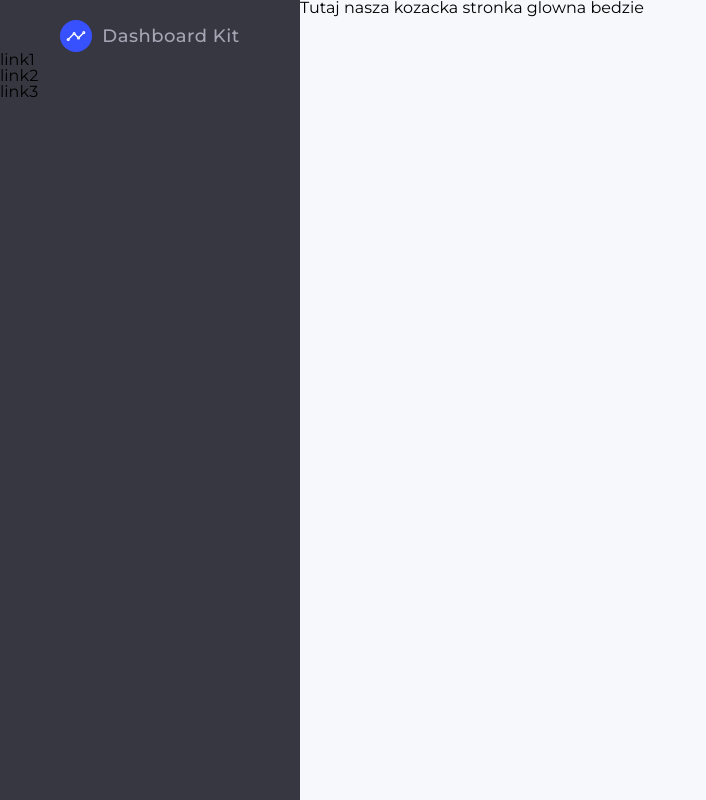
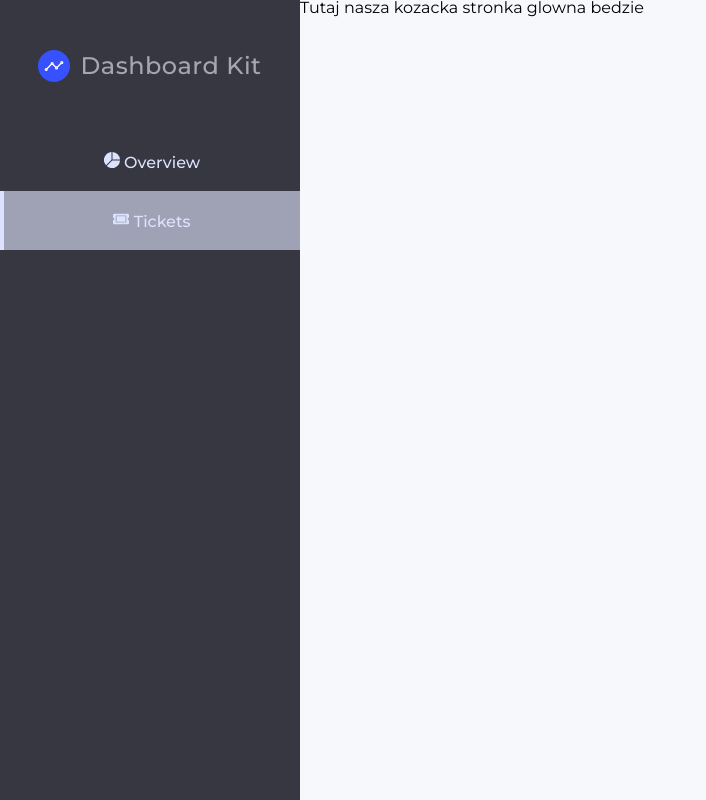
Before and after one commit to DonquixoteSabo/Admin-Dashboard, a React (Create React App) app: page /tickets in a window 1280 px wide. Shown: the whole page, without its empty margins (0-706 px from the left). Built offline with nearby package versions, Linux system fonts and the light colour scheme.

Commit message:
feat: :sparkles: Add navigation components

```diff
--- a/src/assets/styles/my-theme.ts
+++ b/src/assets/styles/my-theme.ts
@@ -4,7 +4,9 @@ const theme: DefaultTheme = {
   colors: {
     light: '#F7F8FC',
     dark: '#363740',
-    gray: '#A4A6B3',
+    gray1: '#A4A6B3',
+    gray2: '#DDE2FF',
+    gray3: '#9FA2B4',
     blue: '#3751FF',
   },
   fontSize: {
--- /dev/null
+++ b/src/components/atoms/Logo/index.tsx
@@ -0,0 +1,13 @@
+import { IoAnalyticsOutline } from 'react-icons/io5';
+import { Wrapper } from './styles';
+
+export const Logo = () => {
+  return (
+    <Wrapper>
+      <div className="icon-background">
+        <IoAnalyticsOutline />
+      </div>
+      <p>Dashboard Kit</p>
+    </Wrapper>
+  );
+};
--- /dev/null
+++ b/src/components/atoms/Logo/styles.ts
@@ -0,0 +1,25 @@
+import styled from 'styled-components';
+
+export const Wrapper = styled.div`
+  color: ${({ theme }) => theme.colors.gray1};
+  display: flex;
+  justify-content: center;
+  align-items: center;
+  padding: 30px 0 50px;
+  p {
+    font-weight: 500;
+    letter-spacing: 0.5px;
+    margin-left: 10px;
+    font-size: ${({ theme }) => theme.fontSize.xl};
+  }
+  .icon-background {
+    width: 32px;
+    height: 32px;
+    background-color: ${({ theme }) => theme.colors.blue};
+    border-radius: 32px;
+    display: grid;
+    place-items: center;
+    color: white;
+    font-size: 20px;
+  }
+`;
--- a/src/components/organism/Navigation/index.tsx
+++ b/src/components/organism/Navigation/index.tsx
@@ -1,49 +1,35 @@
-import styled from 'styled-components';
-import { IoAnalyticsOutline } from 'react-icons/io5';
-const Wrapper = styled.nav`
-  width: 100%;
-  height: 100%;
-  background-color: ${({ theme }) => theme.colors.dark};
-  padding: 20px 0;
-`;
+//react-icons
+import { BsFillPieChartFill } from 'react-icons/bs';
+import { FaTicketAlt } from 'react-icons/fa';
+//types
+import { Route } from './types';
+//styles
+import { Wrapper, List, StyledLink } from './styles';
+import { Logo } from 'components/atoms/Logo';
 
-const Logo = styled.div`
-  color: ${({ theme }) => theme.colors.gray};
-  display: flex;
-  justify-content: center;
-  align-items: center;
-  p {
-    font-weight: 500;
-    letter-spacing: 0.5px;
-    margin-left: 10px;
-    font-size: ${({ theme }) => theme.fontSize.l};
-  }
-  .icon-background {
-    width: 32px;
-    height: 32px;
-    background-color: ${({ theme }) => theme.colors.blue};
-    border-radius: 32px;
-    display: grid;
-    place-items: center;
-    color: white;
-    font-size: 20px;
-  }
-`;
-
+const links: Route[] = [
+  {
+    path: '/overview',
+    title: 'Overview',
+    icon: <BsFillPieChartFill />,
+  },
+  {
+    path: '/tickets',
+    title: 'Tickets',
+    icon: <FaTicketAlt />,
+  },
+];
 export const Navigation = () => {
   return (
     <Wrapper>
-      <Logo>
-        <div className="icon-background">
-          <IoAnalyticsOutline />
-        </div>
-        <p>Dashboard Kit</p>
-      </Logo>
-      <ul>
-        <li>link1</li>
-        <li>link2</li>
-        <li>link3</li>
-      </ul>
+      <Logo />
+      <List>
+        {links.map(({ path, title, icon }) => (
+          <StyledLink key={path} to={path}>
+            {icon} {title}
+          </StyledLink>
+        ))}
+      </List>
     </Wrapper>
   );
 };
--- /dev/null
+++ b/src/components/organism/Navigation/styles.ts
@@ -0,0 +1,32 @@
+import styled from 'styled-components';
+import { NavLink } from 'react-router-dom';
+export const Wrapper = styled.nav`
+  width: 100%;
+  height: 100%;
+  background-color: ${({ theme }) => theme.colors.dark};
+  padding: 20px 0;
+`;
+
+export const List = styled.ul`
+  display: flex;
+  flex-direction: column;
+`;
+export const StyledLink = styled(NavLink)`
+  text-decoration: none;
+  color: ${({ theme }) => theme.colors.gray2};
+  width: 100%;
+  text-align: center;
+  display: block;
+  padding: 20px;
+  transition: 0.3s;
+  border-left: 4px solid transparent;
+  font-size: ${({ theme }) => theme.fontSize.m};
+  font-weight: 500;
+  &.active {
+    background-color: ${({ theme }) => theme.colors.gray3};
+    border-left: 4px solid #dde2ff;
+  }
+  &:hover {
+    text-decoration: underline;
+  }
+`;
--- /dev/null
+++ b/src/components/organism/Navigation/types.ts
@@ -0,0 +1,5 @@
+export type Route = {
+  path: string;
+  title: string;
+  icon: JSX.Element;
+};
--- a/src/components/templates/MainTemplate/index.tsx
+++ b/src/components/templates/MainTemplate/index.tsx
@@ -1,4 +1,3 @@
-import { Link } from 'react-router-dom';
 //components
 import { Navigation } from 'components/organism/Navigation';
 
--- a/src/types/styled.d.ts
+++ b/src/types/styled.d.ts
@@ -5,7 +5,9 @@ declare module 'styled-components' {
     colors: {
       light: string;
       dark: string;
-      gray: string;
+      gray1: string;
+      gray2: string;
+      gray3: string;
       blue: string;
     };
     fontSize: {
```
